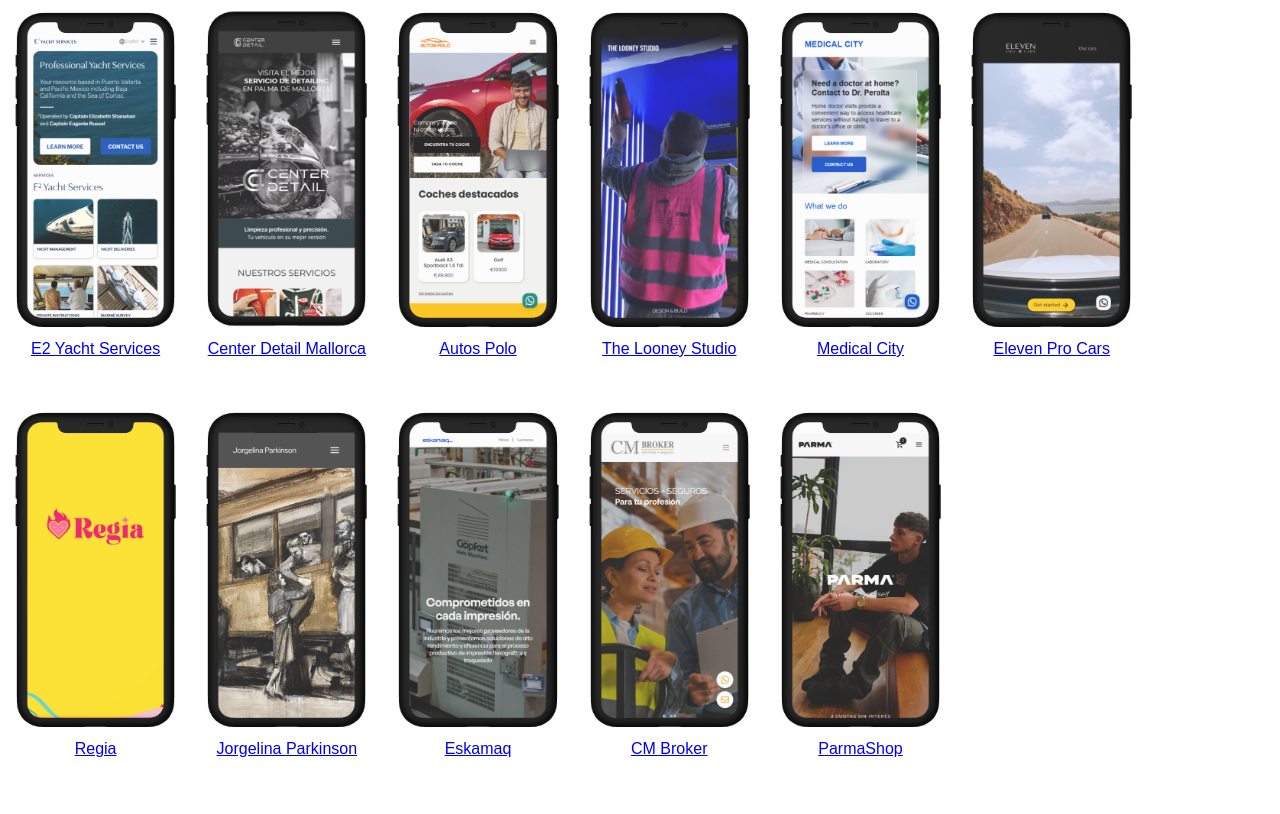
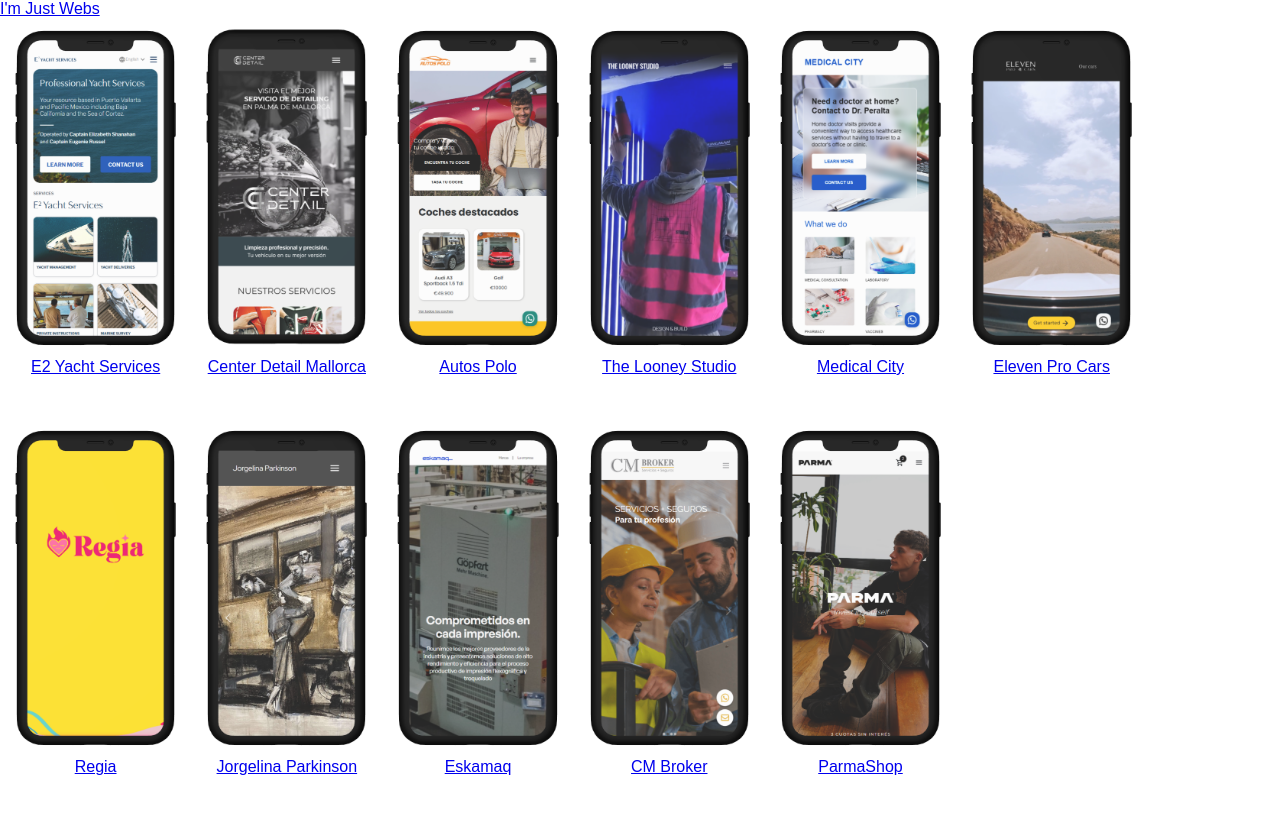
Before and after one commit to justinait/imjustwebs, a React (Vite) app: page /home in a window 1280 px wide. Shown: the top 814 px of the page. Built offline with nearby package versions, Linux system fonts and the light colour scheme; a web font is replaced by a local one.

Commit message:
video hero

```diff
--- a/src/App.jsx
+++ b/src/App.jsx
@@ -8,7 +8,6 @@
 function App() {
   return (
     <BrowserRouter>
-      {/* <Navbar/> */}
       <Routes className='appRoutes'>
 
         <Route path='/' element={< Hero />} />
--- a/src/Components/Hero/Hero.jsx
+++ b/src/Components/Hero/Hero.jsx
@@ -1,5 +1,5 @@
 import React from 'react'
-import video from '../../assets/hero2.mp4'
+import video from '../../assets/hero.mp4'
 import './Hero.css'
 import 'animate.css';
 
--- a/src/Components/Home/Home.jsx
+++ b/src/Components/Home/Home.jsx
@@ -1,10 +1,12 @@
 import React from 'react'
 import Projects from '../Projects/projects'
+import Navbar from '../Navbar/Navbar'
 
 function Home() {
   return (
     <>
-        <Projects />
+      <Navbar/>
+      <Projects />
     </>
   )
 }
--- a/src/Components/Projects/Projects.jsx
+++ b/src/Components/Projects/Projects.jsx
@@ -56,7 +56,7 @@
           }
         }
       }
-    }, 40); // Ajusta la velocidad del desplazamiento cambiando el intervalo
+    }, 50); // Ajusta la velocidad del desplazamiento cambiando el intervalo
 
     const pauseScrolling = () => setIsPaused(true);
     const resumeScrolling = () => setIsPaused(false);
```
Also changed, not shown: 1 other file (tests, documents, lock files or other folders).
